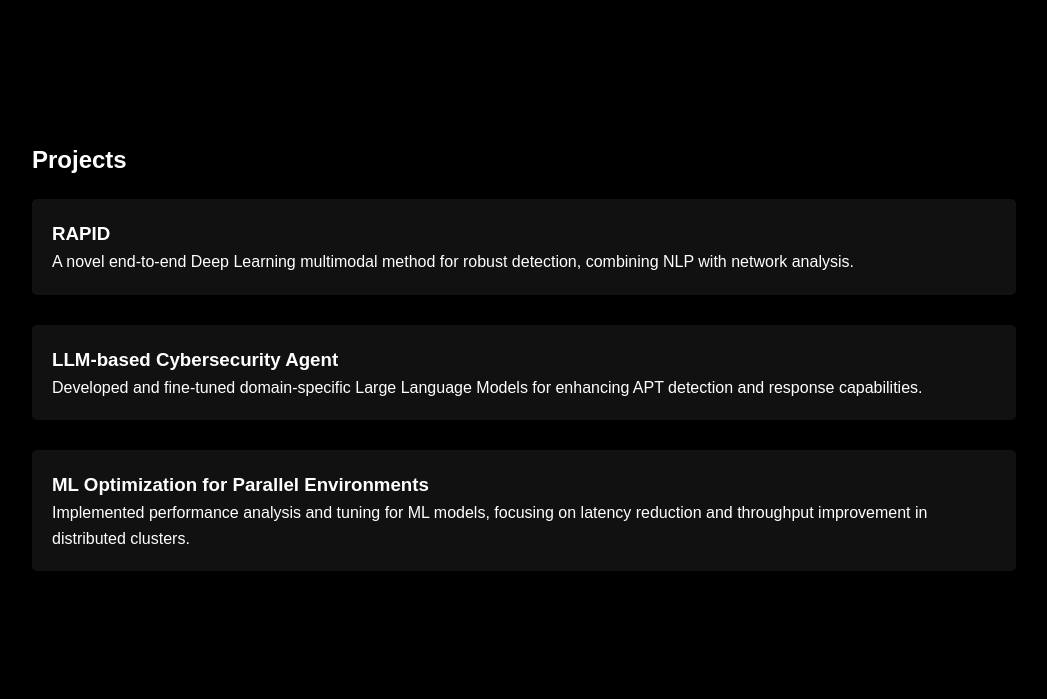
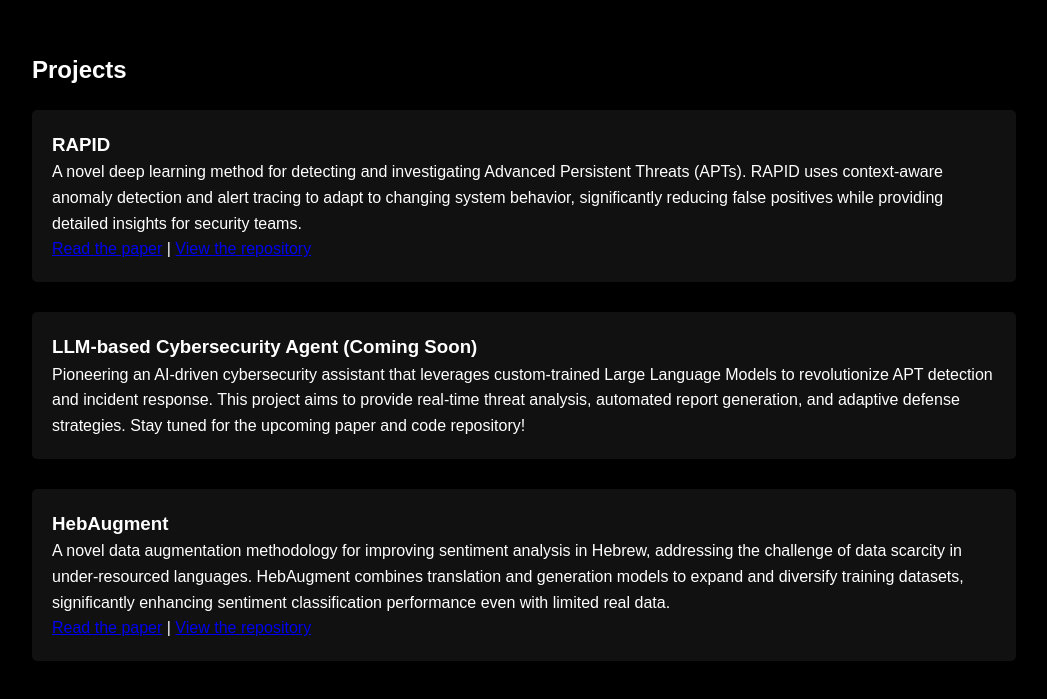
Before and after one commit to amaruy/amaruy.github.io, a plain HTML site: page index.html in a window 1280 px wide. Shown: the part 829-1528 px from the top of the page, without its empty margins (116-1163 px from the left). Drawn offline with Linux system fonts and the light colour scheme.

Commit message:
added projects

```diff
--- a/index.html
+++ b/index.html
@@ -146,15 +146,17 @@
         <h2>Projects</h2>
         <div class="project">
             <h3>RAPID</h3>
-            <p>A novel end-to-end Deep Learning multimodal method for robust detection, combining NLP with network analysis.</p>
+            <p>A novel deep learning method for detecting and investigating Advanced Persistent Threats (APTs). RAPID uses context-aware anomaly detection and alert tracing to adapt to changing system behavior, significantly reducing false positives while providing detailed insights for security teams.</p>
+            <p><a href="https://arxiv.org/pdf/2406.05362" target="_blank">Read the paper</a> | <a href="https://github.com/amaruy/rapid.git" target="_blank">View the repository</a></p>
         </div>
         <div class="project">
-            <h3>LLM-based Cybersecurity Agent</h3>
-            <p>Developed and fine-tuned domain-specific Large Language Models for enhancing APT detection and response capabilities.</p>
+            <h3>LLM-based Cybersecurity Agent (Coming Soon)</h3>
+            <p>Pioneering an AI-driven cybersecurity assistant that leverages custom-trained Large Language Models to revolutionize APT detection and incident response. This project aims to provide real-time threat analysis, automated report generation, and adaptive defense strategies. Stay tuned for the upcoming paper and code repository!</p>
         </div>
         <div class="project">
-            <h3>ML Optimization for Parallel Environments</h3>
-            <p>Implemented performance analysis and tuning for ML models, focusing on latency reduction and throughput improvement in distributed clusters.</p>
+            <h3>HebAugment</h3>
+            <p>A novel data augmentation methodology for improving sentiment analysis in Hebrew, addressing the challenge of data scarcity in under-resourced languages. HebAugment combines translation and generation models to expand and diversify training datasets, significantly enhancing sentiment classification performance even with limited real data.</p>
+            <p><a href="https://apricot-neely-84.tiiny.site" target="_blank">Read the paper</a> | <a href="https://github.com/amaruy/HebAugment.git" target="_blank">View the repository</a></p>
         </div>
     </section>
 
```
